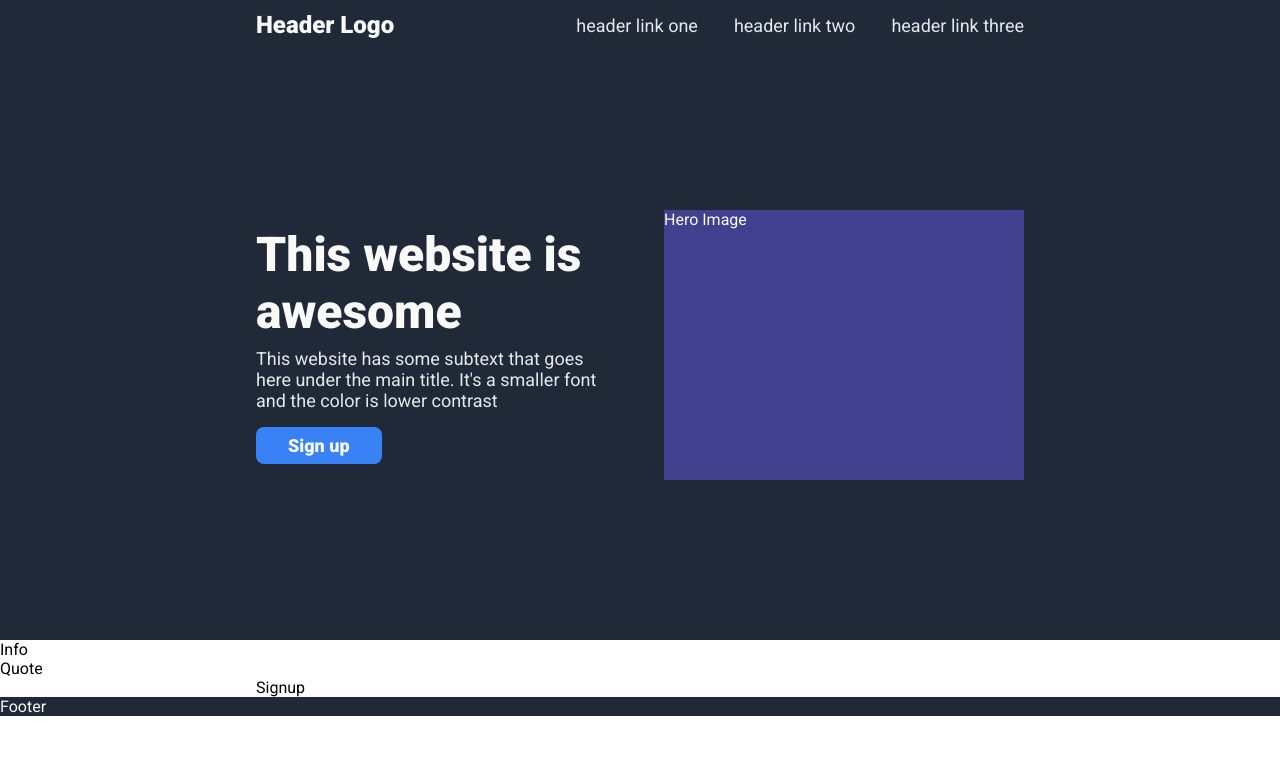
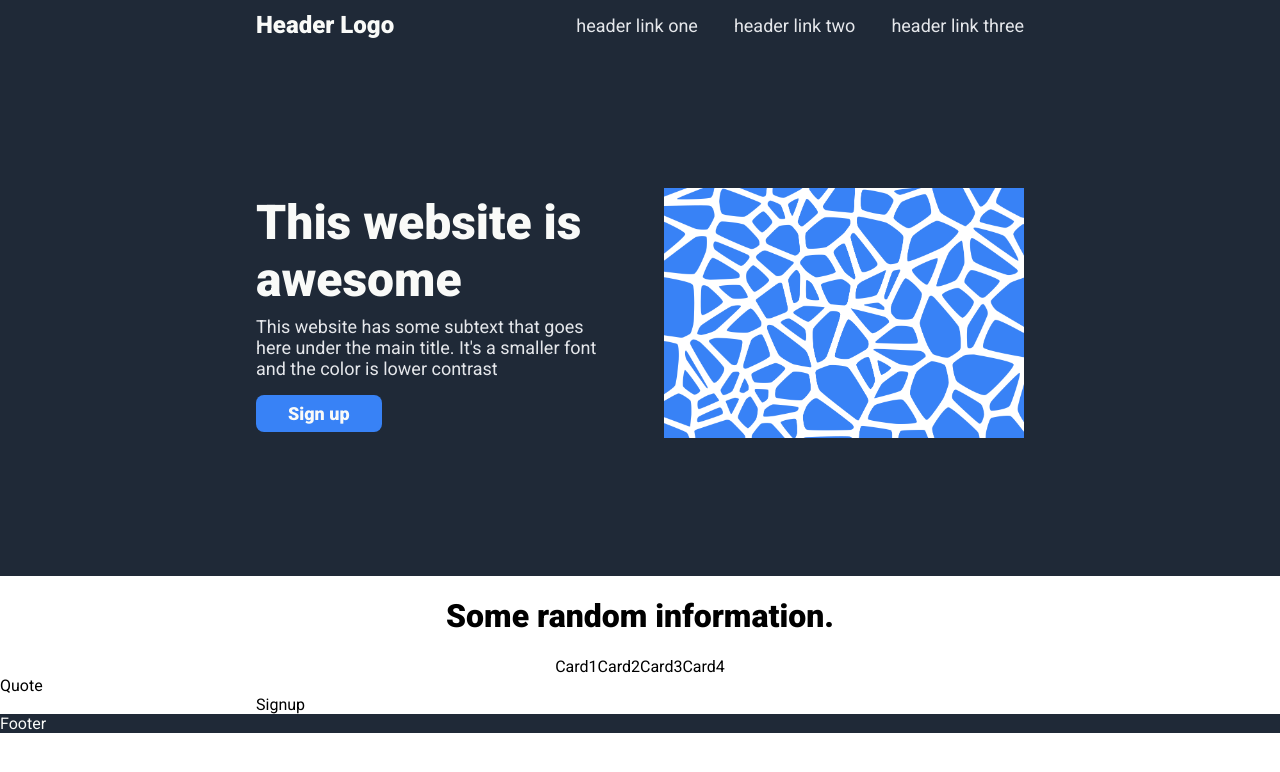
Before and after one commit to arsaes/landing-page, a plain HTML site: page index.html in a window 1280 px wide. Drawn offline with Linux system fonts and the light colour scheme.

Commit message:
Finish hero

```diff
--- a/index.html
+++ b/index.html
@@ -25,19 +25,35 @@
 
     <div class="hero">
         <div class="hero-text">
-            <div class="title">
+            <h1>
                 This website is awesome
-            </div>
+            </h1>
             <div class="subtext">
                 This website has some subtext that goes here under the main title. It's a smaller font and the color is lower contrast
             </div>
             <button>Sign up</button>
         </div>
-        <div class="hero-img">Hero Image</div>
+        <img src="img/Voronoi.png" alt="Cool voronoi image" class="hero-img">
     </div>
 
     <div class="info">
-        Info
+        <h1>
+            Some random information.
+        </h1>
+        <div class="deck">
+            <div class="card">
+                Card1
+            </div>
+            <div class="card">
+                Card2
+            </div>
+            <div class="card">
+                Card3
+            </div>
+            <div class="card">
+                Card4
+            </div>
+        </div>
     </div>
 
     <div class="quote">
--- a/styles.css
+++ b/styles.css
@@ -46,10 +46,11 @@ button {
 }
 
 .hero {
-    padding-top: 10em;
-    padding-bottom: 10em;
+    padding-top: 8em;
+    padding-bottom: 8em;
     display: flex;
     justify-content: center;
+    align-items: center;
     gap: 3em;
 }
 
@@ -63,12 +64,15 @@ button {
 }
 
 .hero-img {
-    background-color: rgb(64, 64, 143);
+    object-fit: cover;
+    height: 250px;
+    width: 0;
 }
 
-.hero .title {
+.hero h1 {
     font-size: 48px;
     font-weight: 900;
+    margin-top: 0;
     margin-bottom: 8px;
 }
 
@@ -85,3 +89,12 @@ button {
     background-color: #3882F6;
     border-radius: 8px;
 }
+
+.info {
+    text-align: center;
+}
+
+.deck {
+    display: flex;
+    justify-content: center;
+}
```
